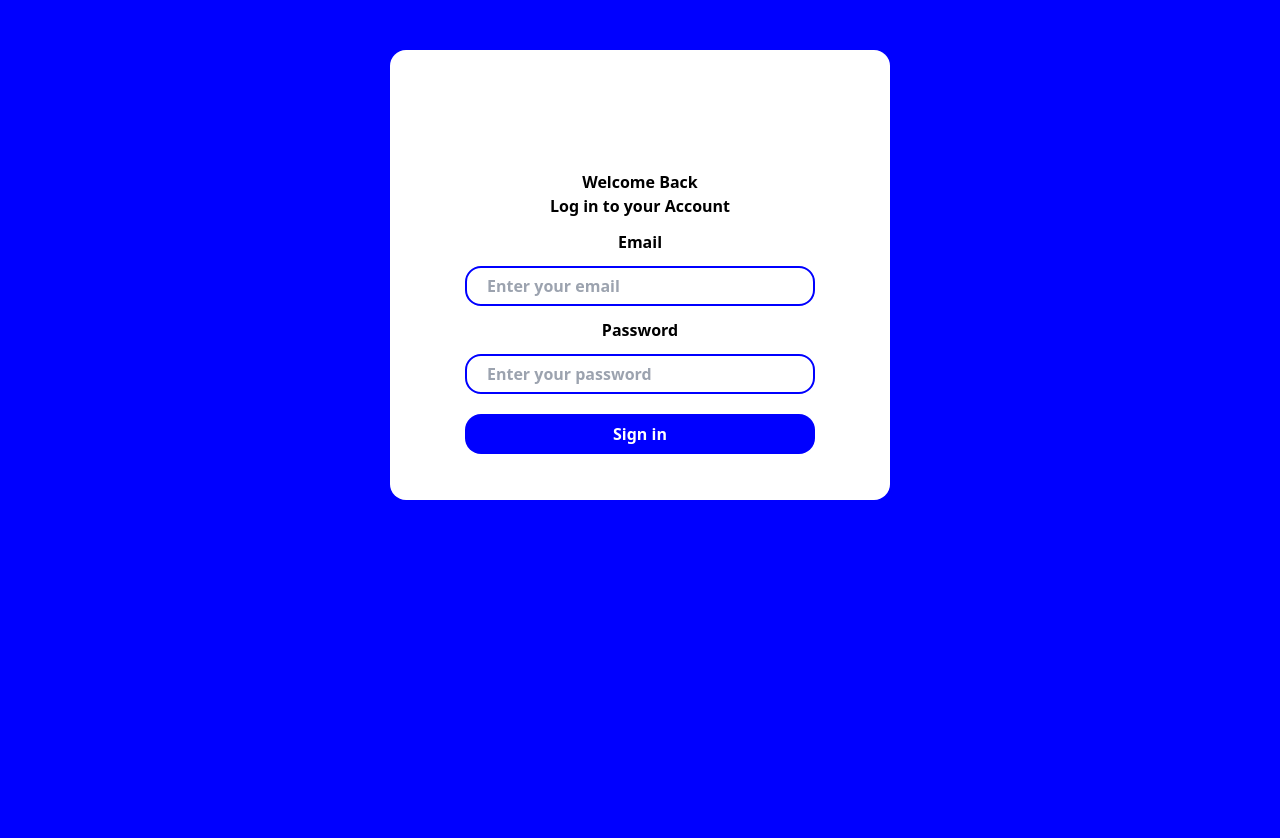
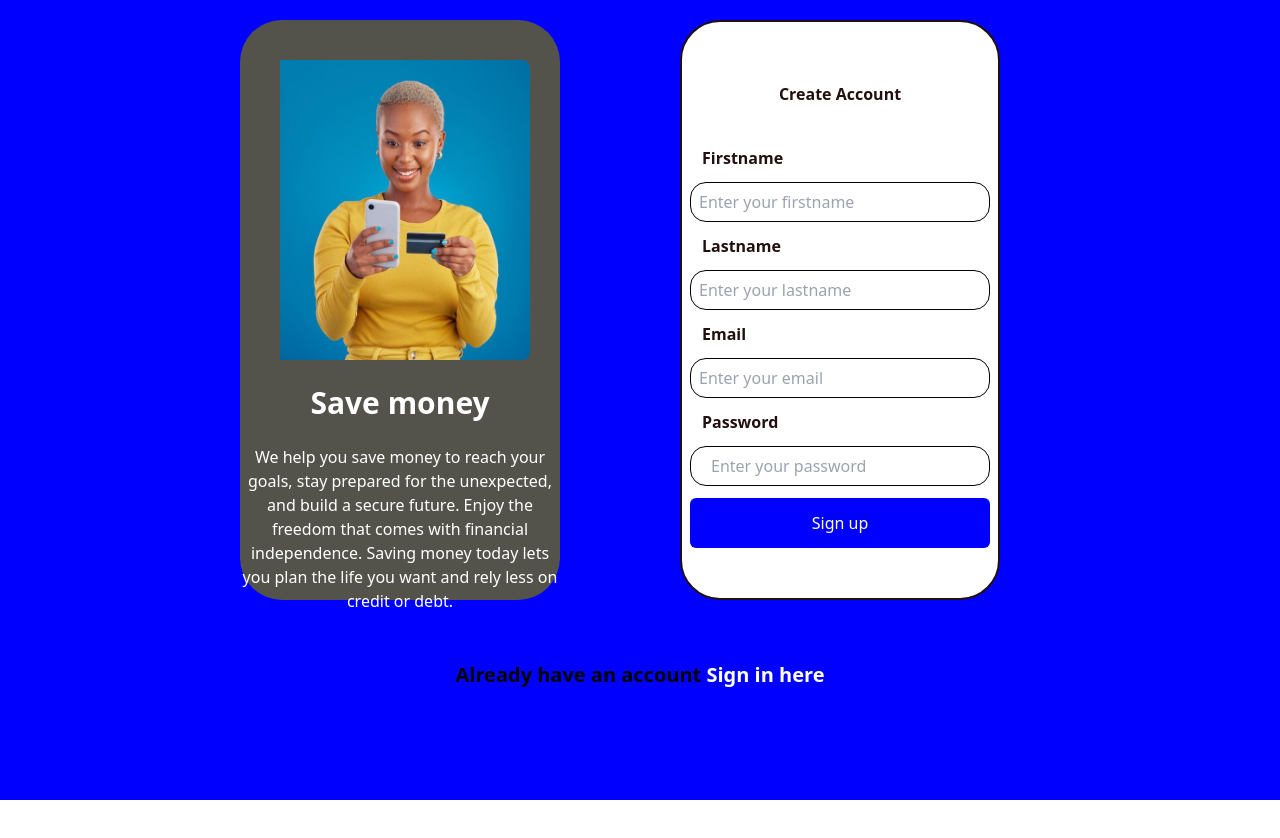
Before and after one commit to Folakl/Safepay, a React (Vite) app: page / in a window 1280 px wide. Shown: the top 838 px of the page. After the commit the page ends 800 px from the top, so only its background shows below. Built offline with nearby package versions, Linux system fonts and the light colour scheme.

Commit message:
made adjustment

```diff
--- a/src/App.jsx
+++ b/src/App.jsx
@@ -49,8 +49,8 @@ function App() {
         <Router>
           <div>
             <Routes>
-              <Route path='/signup' element={<SignUp />} />
-              <Route path='/' element={<Login />} />
+              <Route path='/' element={<SignUp />} />
+              <Route path='/login' element={<Login />} />
               <Route path='/homepage' element={<HomePage />} />
               <Route path='/addmoney' element={<Addmoney />} />
 
--- a/src/pages/Homepage.jsx
+++ b/src/pages/Homepage.jsx
@@ -14,7 +14,7 @@ const HomePage = () => {
 
   return (
     <div className='bg-[blue] md:h-[1000px] w-full  h-full flex justify-center items-center'>
-      <div className='mx-5 pt-5 md:mx-[250px] lg:mx-[300px] mb-[300px]  bg-[white] h-[600px] w-[500px] text-center'>
+      <div className='mx-5 pt-5 md:mx-[250px] lg:mx-[300px] mt-10  mb-[300px]  bg-[white] h-[600px] w-[500px] text-center'>
         {/* User greeting and account details */}
         <div>
           <h3 className='text-[20px]'>Hello<b></b></h3>
--- a/src/pages/SignUp.jsx
+++ b/src/pages/SignUp.jsx
@@ -3,7 +3,9 @@ import React, { useState } from 'react';
 import { useDispatch } from 'react-redux';
 import { signUpUser } from '../auth/bankSlice';
 import clipart from '../assetsone/carte.jpeg';
-import { useNavigate } from 'react-router-dom';
+import { Link, useNavigate } from 'react-router-dom';
+import { div } from 'framer-motion/client';
+
 
 const SignUp = () => {
   // Initialize navigation hook
@@ -45,10 +47,12 @@ const SignUp = () => {
       });
   };
   return (
-    <div className='grid grid-cols-2 bg-[blue] w-100% h-full'>
+    <div className='bg-[blue] w-100% h-screen '>
+
+<div className='grid grid-cols-2  justify-self-center'>
       {/* Left section with promotional content */}
-      <div className='w-50%'>
-        <div className='h-[580px] w-[320px] py-10 rounded-[42px] mx-[200px] my-5 bg-[#53534b]'>
+      <div className='w-50% lg:block md:block hidden '>
+        <div className='h-[580px] w-[320px] py-10 rounded-[42px]  my-5 bg-[#53534b] '>
           <img src={clipart} alt="okay" className='w-[250px] h-[300px] rounded-e-lg mx-10' />
           <h3 className='font-bold text-[white] text-[30px] mt-[20px] text-center'>Save money</h3>
           <h3 className='mt-5 text-white text-center font-sans'>
@@ -102,6 +106,9 @@ const SignUp = () => {
           </button>
         </div>
       </div>
+
+    </div>
+    <h3 className='justify-self-center font-bold text-[20px] mt-10'>Already have an account  <Link to="/login"><span className='text-[white]'>Sign in here</span></Link></h3>
     </div>
   );
 };
```
